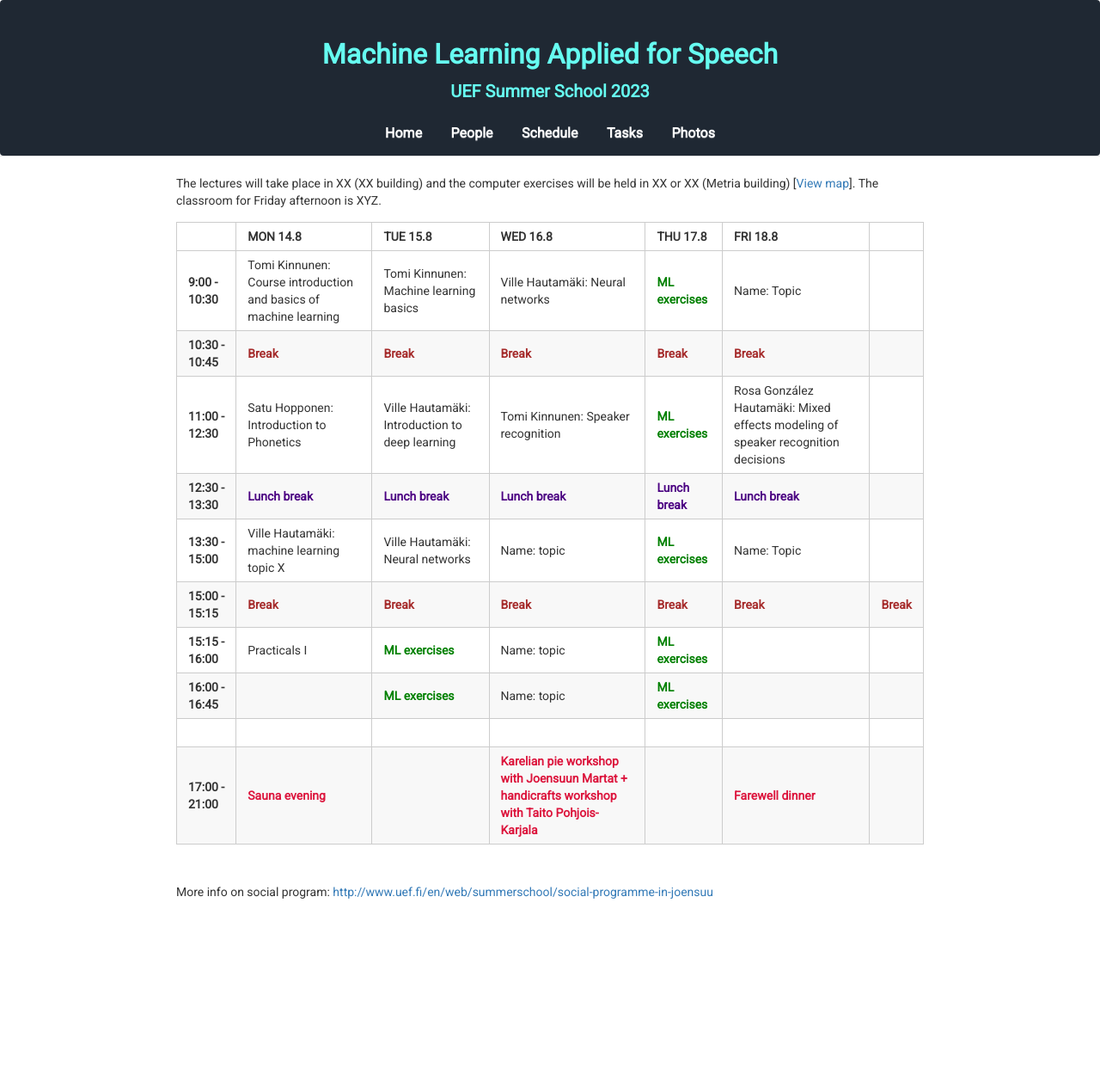
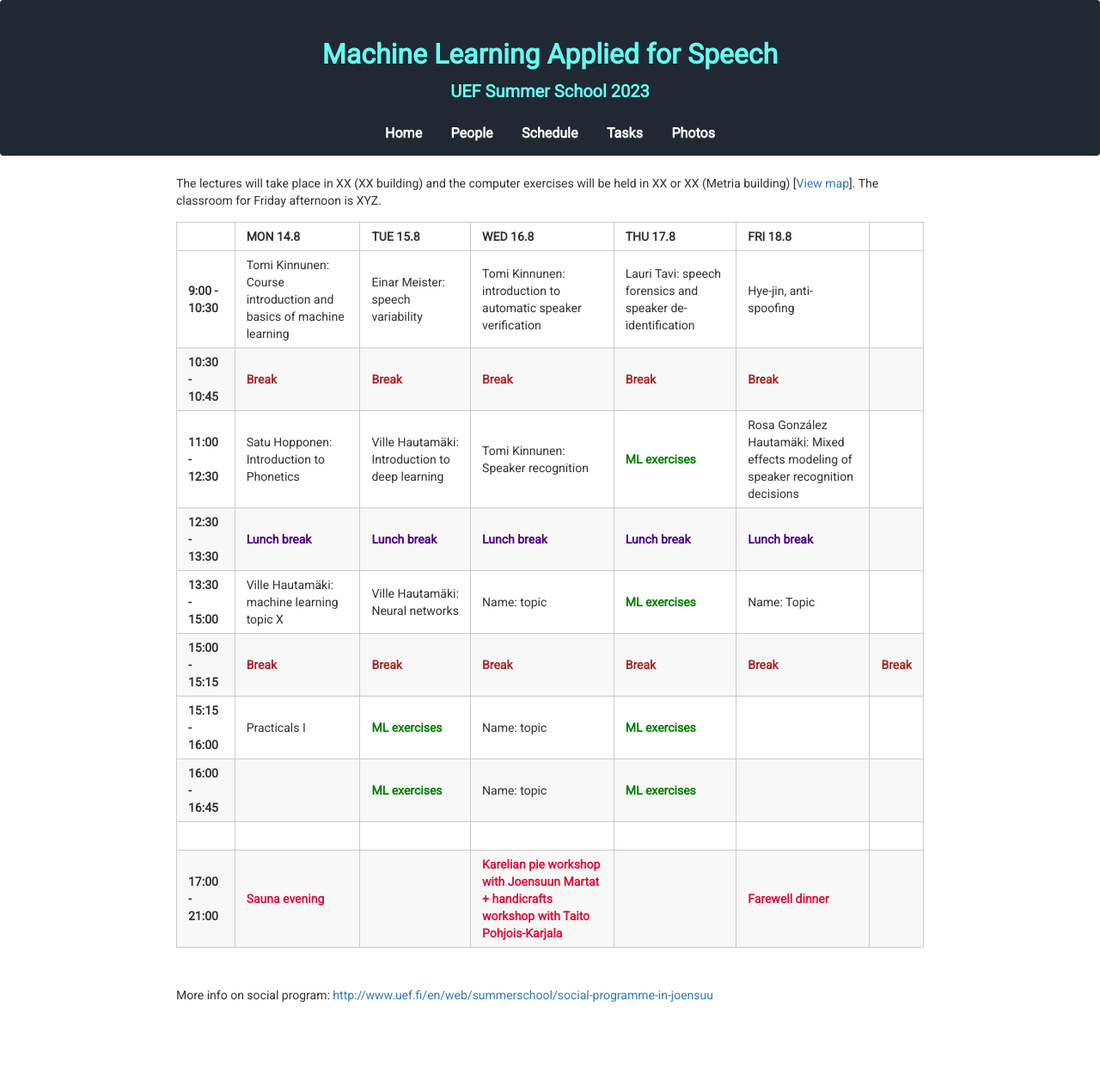
Before and after one commit to vpspeech/summerschool2023, a Jekyll site: the page built from schedule.md, in a window 1280 px wide. Shown: the whole page at 86% size. Built offline with Jekyll 4.4.1, drawn with Linux system fonts in a browser that asks for light colours; nearby versions of some CDN libraries; before the commit the page ends 1137 px from its top, so only the background shows below that.

Commit message:
Update schedule.md

```diff
--- a/schedule.md
+++ b/schedule.md
@@ -7,7 +7,7 @@ The lectures will take place in XX (XX building) and the computer exercises will
 
 |                   | MON 14.8                                          | TUE 15.8                                                | WED 16.8                                          | THU 17.8                                          | FRI 18.8                                          |
 |-------------------|---------------------------------------------------|---------------------------------------------------------|---------------------------------------------------|---------------------------------------------------|---------------------------------------------------|
-| **9:00 - 10:30**   |            Tomi Kinnunen: Course introduction and basics of machine learning                                       | Tomi Kinnunen: Machine learning basics                       | Ville Hautamäki: Neural networks                        | <span style="color:green">**ML exercises**</span> | Name: Topic                 |
+| **9:00 - 10:30**   |            Tomi Kinnunen: Course introduction and basics of machine learning                                       | Einar Meister: speech variability                       | Tomi Kinnunen: introduction to automatic speaker verification                      | Lauri Tavi: speech forensics and speaker de-identification | Hye-jin, anti-spoofing         |
 | **10:30 - 10:45** | <span style="color:brown">**Break**</span> | <span style="color:brown">**Break**</span>       | <span style="color:brown">**Break**</span> | <span style="color:brown">**Break**</span>       | <span style="color:brown">**Break**</span> |
 | **11:00 - 12:30** | Satu Hopponen: Introduction to Phonetics           | Ville Hautamäki: Introduction to deep learning                | Tomi Kinnunen: Speaker recognition                     | <span style="color:green">**ML exercises**</span> | Rosa González Hautamäki: Mixed effects modeling of speaker recognition decisions |
 | **12:30 - 13:30** | <span style="color:indigo">**Lunch break**</span> | <span style="color:indigo">**Lunch break**</span>       | <span style="color:indigo">**Lunch break**</span> | <span style="color:indigo">**Lunch break**</span>       | <span style="color:indigo">**Lunch break**</span>   |
```
